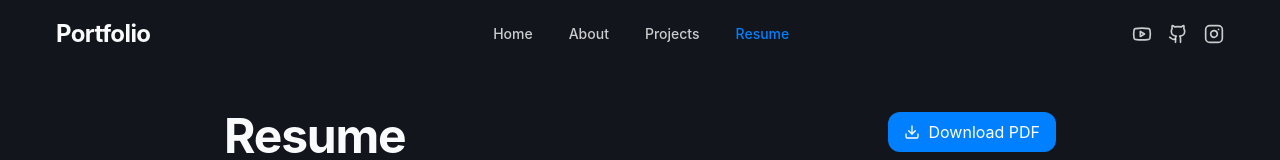
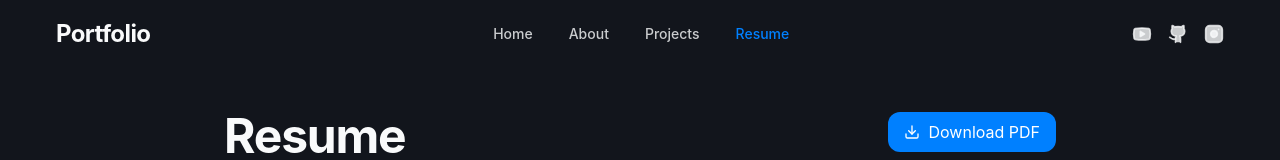
Before and after one commit to 1337encrypted/info-island, a React (Vite) app: page /resume in a window 1280 px wide. Shown: the top 160 px of the page. Built offline with nearby package versions, Linux system fonts and the light colour scheme.

Commit message:
Update social media icons
Change social media icons to filled style.

```diff
--- a/src/components/Navbar.tsx
+++ b/src/components/Navbar.tsx
@@ -2,7 +2,7 @@
 import { useState, useEffect } from "react";
 import { Link, useLocation } from "react-router-dom";
 import { cn } from "@/lib/utils";
-import { Menu, X, Youtube, Github, Instagram } from "lucide-react";
+import { Menu, X, YoutubeIcon, GithubIcon, InstagramIcon } from "lucide-react";
 
 const Navbar = () => {
   const [isScrolled, setIsScrolled] = useState(false);
@@ -75,7 +75,7 @@ const Navbar = () => {
             className="text-foreground/80 hover:text-primary transition-colors"
             aria-label="YouTube"
           >
-            <Youtube size={20} />
+            <YoutubeIcon size={20} fill="currentColor" />
           </a>
           <a
             href="https://github.com"
@@ -84,7 +84,7 @@ const Navbar = () => {
             className="text-foreground/80 hover:text-primary transition-colors"
             aria-label="GitHub"
           >
-            <Github size={20} />
+            <GithubIcon size={20} fill="currentColor" />
           </a>
           <a
             href="https://instagram.com"
@@ -93,7 +93,7 @@ const Navbar = () => {
             className="text-foreground/80 hover:text-primary transition-colors"
             aria-label="Instagram"
           >
-            <Instagram size={20} />
+            <InstagramIcon size={20} fill="currentColor" />
           </a>
         </div>
 
@@ -139,7 +139,7 @@ const Navbar = () => {
               className="text-foreground/80 hover:text-primary transition-colors"
               aria-label="YouTube"
             >
-              <Youtube size={24} />
+              <YoutubeIcon size={24} fill="currentColor" />
             </a>
             <a
               href="https://github.com"
@@ -148,7 +148,7 @@ const Navbar = () => {
               className="text-foreground/80 hover:text-primary transition-colors"
               aria-label="GitHub"
             >
-              <Github size={24} />
+              <GithubIcon size={24} fill="currentColor" />
             </a>
             <a
               href="https://instagram.com"
@@ -157,7 +157,7 @@ const Navbar = () => {
               className="text-foreground/80 hover:text-primary transition-colors"
               aria-label="Instagram"
             >
-              <Instagram size={24} />
+              <InstagramIcon size={24} fill="currentColor" />
             </a>
           </div>
         </div>
```
